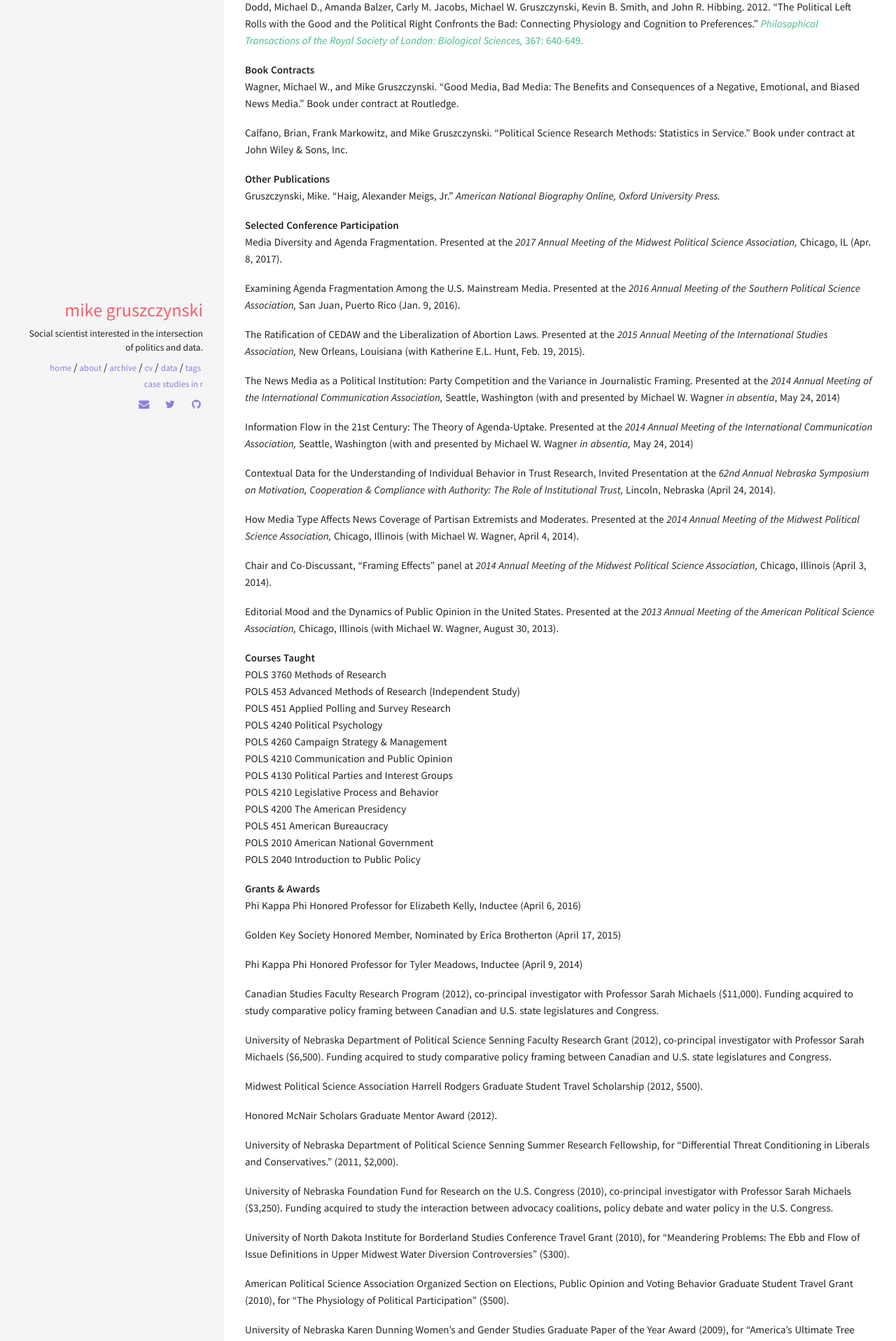
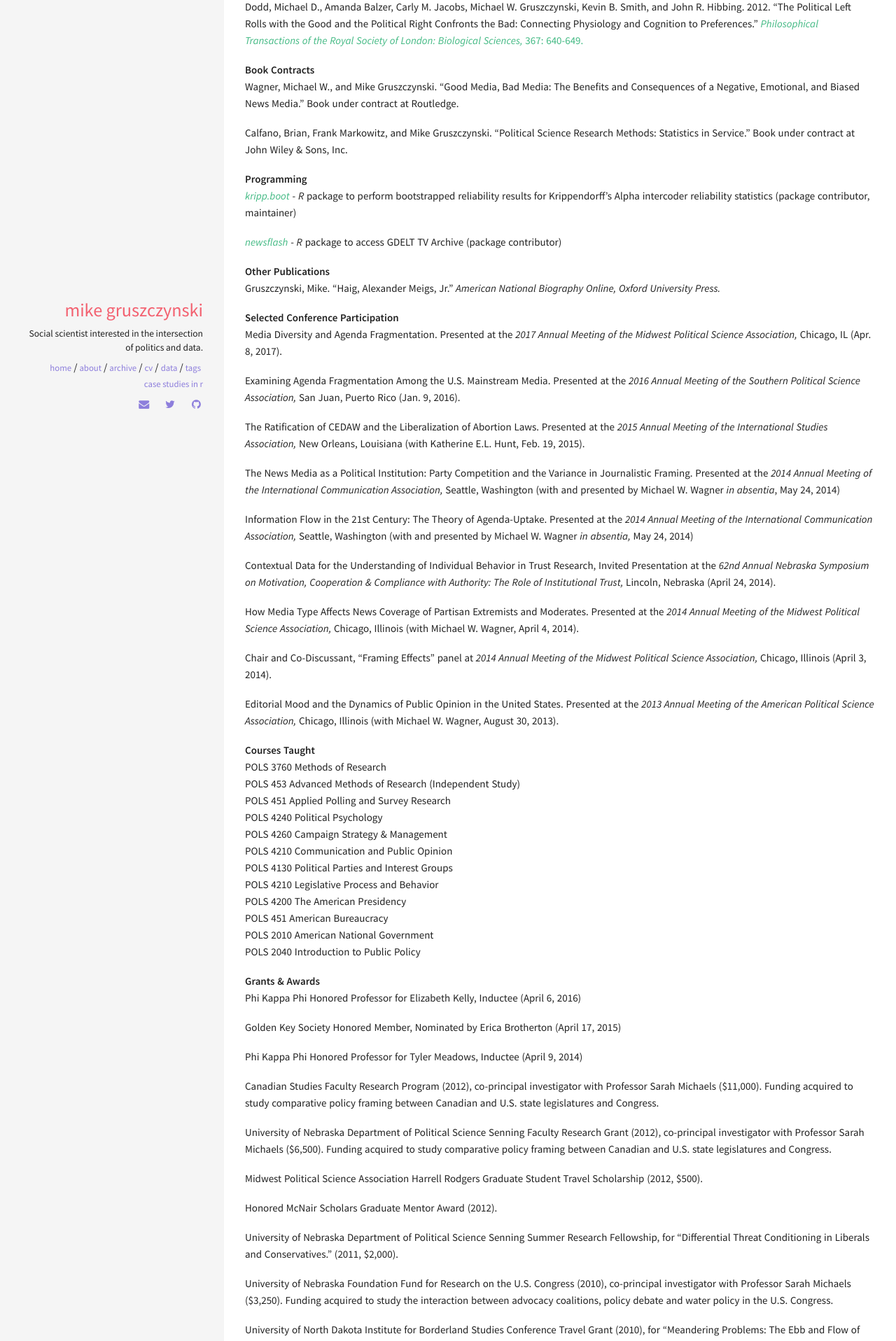
Before and after one commit to MikeGruz/mikegruz.github.io, a Jekyll site: the page built from cv.md, in a window 1280 px wide. Shown: the part 1661-3577 px from the top of the page at 70% size. Built offline with Jekyll 4.4.1, drawn with Linux system fonts in a browser that asks for light colours.

Commit message:
Updated programming section

```diff
--- a/cv.md
+++ b/cv.md
@@ -72,6 +72,12 @@ Dodd, Michael D., Amanda Balzer, Carly M. Jacobs, Michael W. Gruszczynski, Kevin
 Wagner, Michael W., and Mike Gruszczynski. "Good Media, Bad Media: The Benefits and Consequences of a Negative, Emotional, and Biased News Media." Book under contract at Routledge.
 
 Calfano, Brian, Frank Markowitz, and Mike Gruszczynski. "Political Science Research Methods: Statistics in Service." Book under contract at John Wiley & Sons, Inc.
+
+
+**Programming**
+[*kripp.boot*](https://github.com/MikeGruz/kripp.boot){:target="_blank"} - *R* package to perform bootstrapped reliability results for Krippendorff's Alpha intercoder reliability statistics (package contributor, maintainer)
+
+[*newsflash*](https://github.com/hrbrmstr/newsflash){:target="_blank"} - *R* package to access GDELT TV Archive (package contributor)
 
 
 **Other Publications**
```
